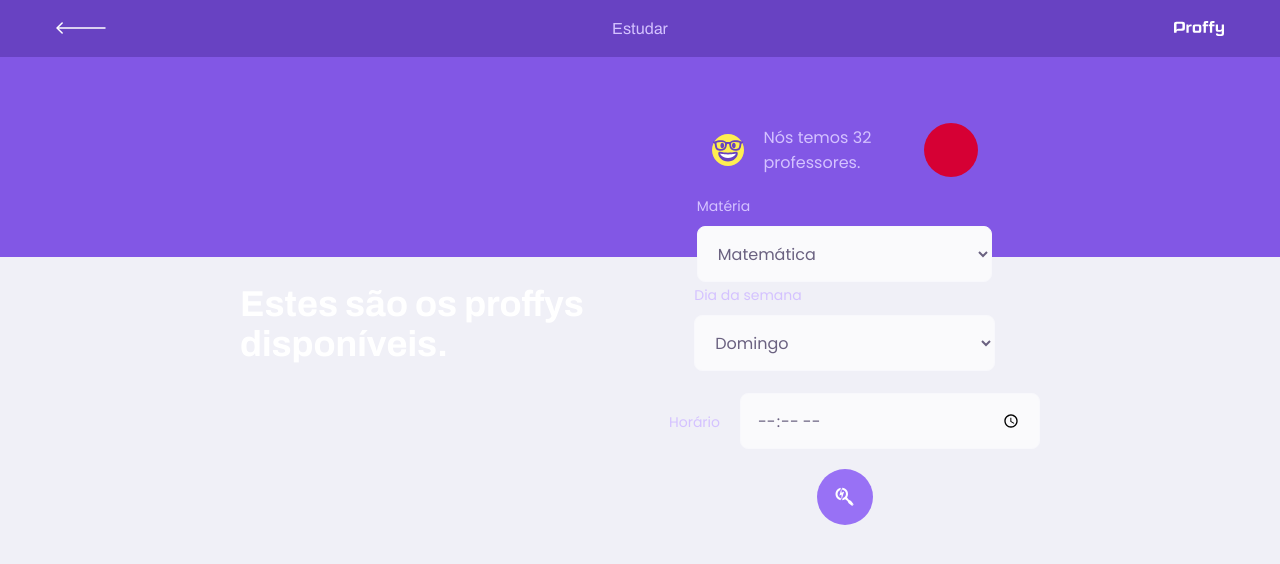
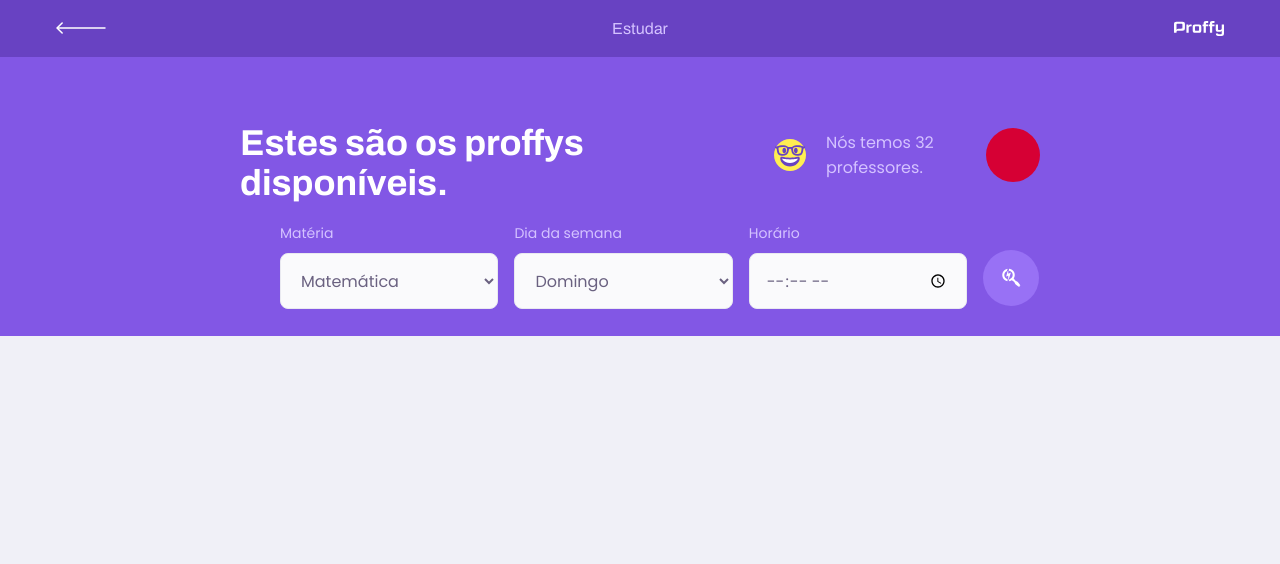
Before and after one commit to LuizPedroSousa/Proffy-2.0, a React (Create React App) app in the folder web/: page /study in a window 1280 px wide. Both pictures are taken after a click on the button 1013 px from the left and 155 px from the top of the page. Shown: the top 564 px of the page. Built offline with nearby package versions, Linux system fonts and the light colour scheme; some icons are missing; the HTML template or start-up script is replaced by a standard one.

Commit message:
updated header-component is responsive for desktop

```diff
--- a/web/src/Assets/Styles/global.css
+++ b/web/src/Assets/Styles/global.css
@@ -14,7 +14,7 @@
     --color-text-complement: #9C98A6;
     --color-text-base: #6A6180;
     --color-line-in-white: #E6E6F0;
-    --color-input-background: #F8F8FC;
+    --color-input-background: #e9e9f0;
     --color-button-text: #FFFFFF;
     --color-box-base: #FFFFFF;
     --color-box-footer: #FAFAFC;
--- a/web/src/Components/Elements/Input/style.css
+++ b/web/src/Components/Elements/Input/style.css
@@ -36,7 +36,7 @@
 }
 
 @media(min-width: 1120px){
-    .input-block + .input-block{
+    .select-block + .input-block{
         margin-top: 0;
     }
 }
--- a/web/src/Components/PageHeader/index.tsx
+++ b/web/src/Components/PageHeader/index.tsx
@@ -28,7 +28,7 @@ const PageHeader: React.FunctionComponent<PageHeaderProps> = (props) => {
                     <img src={logoImage} alt="Proffy" />
                 </div>
             </nav>
-            <div className="content-container">
+            <div className="content-container" id="content-container">
                 <div className="content">
                     <div className="title">
                         <h2>{props.title}</h2>
--- a/web/src/Pages/TeacherList/index.tsx
+++ b/web/src/Pages/TeacherList/index.tsx
@@ -1,4 +1,4 @@
-import React, { useState } from 'react';
+import React, { useState, FormEvent } from 'react';
 import PageHeader from '../../Components/PageHeader';
 
 import smileIcon from '../../Assets/Icons/smile.svg';
@@ -17,12 +17,18 @@ function TeacherList() {
             return setSearchTeachers(false);
         }
     }
+
+    function handleToggleSubmit(e: FormEvent) {
+        e.preventDefault();
+    }
+
     return (
         <div className="teachers-container">
             <PageHeader
                 title="Estes são os proffys disponíveis."
                 navTitle="Estudar"
             >
+                <div className="description-container">
                     <div className="description-content">
                         <img src={smileIcon} alt="Emote Sorrindo" />
                         <p>Nós temos 32 professores.</p>
@@ -46,7 +52,7 @@ function TeacherList() {
                             </button>
                         }
                     </div>
-                {searchTeachers && <form id="search-teachers">
+                    {searchTeachers && <form id="search-teachers" onSubmit={handleToggleSubmit}>
                         <Select
                             name="subject"
                             label="Matéria"
@@ -87,6 +93,7 @@ function TeacherList() {
                         </button>
                     </form>
                     }
+                </div>
             </PageHeader>
 
         </div>
--- a/web/src/Pages/TeacherList/style.css
+++ b/web/src/Pages/TeacherList/style.css
@@ -3,11 +3,11 @@
     height: 100vh;
 }
 
-.teachers-container .content-container{
+.content-container{
     height: 63rem;
 }
 
-.teachers-container .childrens{
+.childrens{
     display: flex;
     align-items: center;
     justify-content: center;
@@ -31,6 +31,8 @@
 .description-content img{
     margin-right: 2rem;
 }
+
+
 
 #filter{
     background-color: var(--color-button-feature);
@@ -68,57 +70,67 @@
     cursor: pointer;
 }
 
+
 #none-filter:hover{
     background-color: var(--color-exit-button-feature-darker);
 }
 
-#search-teachers{
+#search-teachers button{
     display: flex;
     align-items: center;
     justify-content: center;
-    flex-direction: column;
-    margin: 0 auto;
-}
-
-#search-teachers button{
     border: none;
     height: 5.6rem;
     width: 5.6rem;
     border-radius: 3rem;
+    margin: 0 auto;
     margin-top: 2rem;
     color: var(--color-button-text);
     font-size: 2rem;
     outline: 0;
     cursor: pointer;
     background-color: var(--color-primary-lighter);
+    transition: background-color 0.2s;
 }
 
-#search-teachers .input-block input[type =time]{
-    width: 30rem;
-    margin-left: 2rem;
-}
-
-#search-teachers .input-block label{
-    margin-left: 2rem;
+#search-teachers button:hover{
+    background-color: var(--color-primary-light);
 }
 
 @media(min-width: 1120px){
-    .teachers-container .content-container{
-        height: 20rem;
+    .content-container{
+        padding-bottom: 8rem;
+    }
+    #search-teachers{
+        display: grid;
+        grid-template-columns: repeat(4, 1fr);
+        column-gap: 16px;
+        max-width: 72%;
+        position: absolute;
+        top: 22rem;
+        left: 28rem;
     }
 
-    .teachers-container .content{
-        justify-content: space-between;
-        flex-direction: row;
+    #search-teachers button{
+        margin: 0;
+        margin-top: 3rem;
     }
 
-    .teachers-container .childrens{
-        margin-top: 0;
+    .content{
+        flex-direction: row;
+        justify-content: space-between;
     }
 
-    .teachers-container .title h2{
+    .childrens{
+        margin-top: 0;
+        flex-direction: row;
+        flex-wrap: wrap;
+    }
+
+    .title h2{
         display: block;
         max-width: 35rem;
     }
 
+
 }
```
Lines whose indentation alone changed are shown as unchanged.
